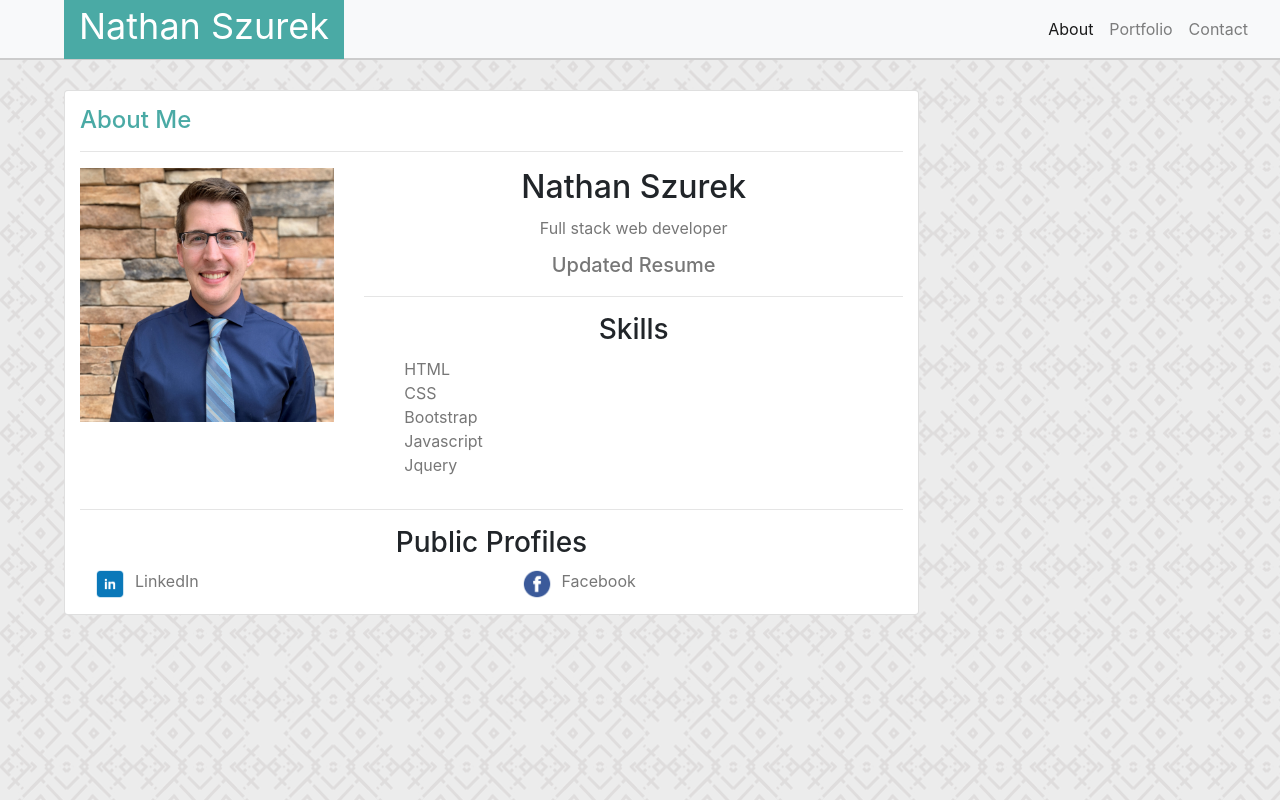
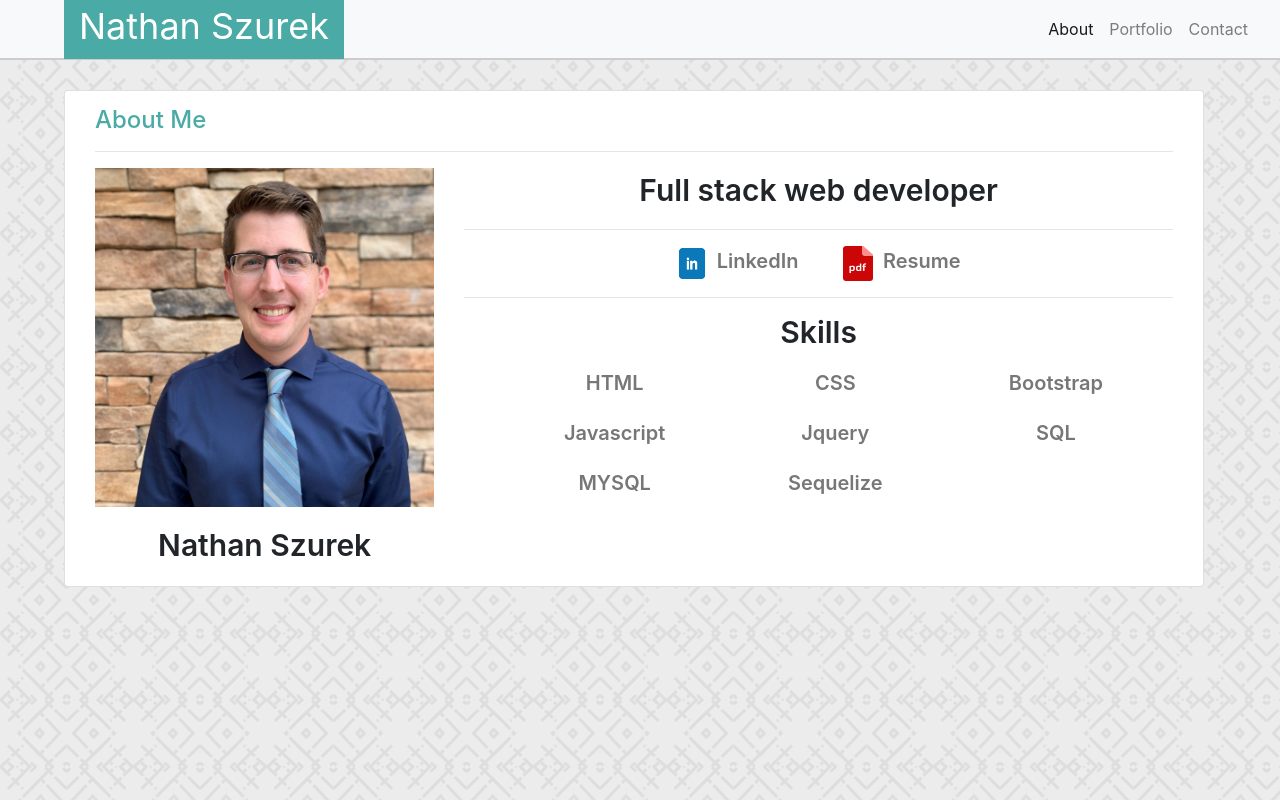
Before and after one commit to NathanSzu/ResponsivePortfolio, a plain HTML site: page index.html in a window 1280 px wide. Drawn offline with nearby package versions, Linux system fonts and the light colour scheme.

Commit message:
Reformatted the about me page

```diff
--- a/index.html
+++ b/index.html
@@ -1,5 +1,6 @@
 <!doctype html>
 <html lang="en">
+
 <head>
     <title>Portfolio - About Me</title>
     <!-- Required meta tags -->
@@ -11,6 +12,7 @@
         integrity="sha384-ggOyR0iXCbMQv3Xipma34MD+dH/1fQ784/j6cY/iJTQUOhcWr7x9JvoRxT2MZw1T" crossorigin="anonymous">
     <link rel="stylesheet" href="style.css">
 </head>
+
 <body>
     <nav class="navbar flex-row-reverse navbar-expand navbar-light bg-light">
         <div class="brand">
@@ -23,63 +25,80 @@
         </div>
     </nav>
     <main class="container">
-          <div class="card col-md-9">
+        <div class="card col-md-12">
             <div class="card-body">
                 <h4 class="card-title h">About Me</h4>
                 <hr>
                 <div class="row">
                     <div class="col-md-4">
                         <img class="about-img" src="Assets/profile.jpg" alt="Profile Picture">
+                        <h2 class="title-wrapper">Nathan Szurek</h2>
                     </div>
                     <div class="col-md-8">
-                            <h2 class="bio">Nathan Szurek</h2>
-                            <ul class="p bio">
-                                <li>Full stack web developer</li>
-                            </ul>
-                            <a class="resume-link" href="Assets/Resume.pdf" target="blank">
-                                <p>Updated Resume</p>
-                            </a>
+                        <div class="title-wrapper">
+                            Full stack web developer
+                        </div>
                         <hr>
-                            <h3 class="bio">Skills</h3>
-                            <ul class="p skill-list">
-                                <li>HTML</li>
-                                <li>CSS</li>
-                                <li>Bootstrap</li>
-                                <li>Javascript</li>
-                                <li>Jquery</li>
-                            </ul>
-
-
+                        <div class="additional-info-wrapper">
+                            <div class="additional-info">
+                                <a href="https://www.linkedin.com/in/nathanszurek" target="blank"><img class="icon"
+                                        src="Assets/linkedin.png" alt="LinkedIn"></a>
+                                <a class="link p additional-info-text" href="https://www.linkedin.com/in/nathanszurek"
+                                    target="blank">LinkedIn</a>
+                            </div>
+                            <div class="additional-info">
+                                <a class="link p additional-info-text" href="Assets/Resume.pdf"
+                                    target="blank">Resume</a>
+                                <a href="Assets/Resume.pdf" target="blank"><img class="icon" src="Assets/pdf.png"
+                                        alt="Resume"></a>
                             </div>
                         </div>
                         <hr>
-                    <div class="row">
-                        <div class="col-md-12">
-                            <h3 class="bio">Public Profiles</h3>
+                        <div>
+                            <h3 class="title-wrapper">Skills</h3>
+                            <ul class="p skill-list">
+                                <div class="li-wrapper">
+                                    <li class="skill-li">HTML</li>
                                 </div>
-                        <div class="col-md-6">
-                            <div class="col-md-3">
-                                <a href="https://www.linkedin.com/in/nathanszurek" target="blank"><img class="icon" src="Assets/linkedin.png" alt="LinkedIn"></a>
+                                <div class="li-wrapper">
+                                    <li class="skill-li">CSS</li>
                                 </div>
-
-                            <a class="link p" href="https://www.linkedin.com/in/nathanszurek" target="blank">LinkedIn</a>
+                                <div class="li-wrapper">
+                                    <li class="skill-li">Bootstrap</li>
                                 </div>
-                        <div class="col-md-6">
-                            <div class="col-md-3">
-                                <a href="https://www.facebook.com/nathan.szurek?ref=bookmarks" target="blank"><img class="icon" src="Assets/facebook.png" alt="Facebook"></a>
+                                <div class="li-wrapper">
+                                    <li class="skill-li">Javascript</li>
                                 </div>
-
-                            <a class="link p" href="https://www.facebook.com/nathan.szurek?ref=bookmarks" target="blank">Facebook</a>
+                                <div class="li-wrapper">
+                                    <li class="skill-li">Jquery</li>
                                 </div>
-
+                                <div class="li-wrapper">
+                                    <li class="skill-li">SQL</li>
+                                </div>
+                                <div class="li-wrapper">
+                                    <li class="skill-li">MYSQL</li>
+                                </div>
+                                <div class="li-wrapper">
+                                    <li class="skill-li">Sequelize</li>
+                                </div>
+                            </ul>
+                        </div>
+                    </div>
                 </div>
             </div>
         </div>
     </main>
     <!-- Optional JavaScript -->
     <!-- jQuery first, then Popper.js, then Bootstrap JS -->
-    <script src="https://code.jquery.com/jquery-3.3.1.slim.min.js" integrity="sha384-q8i/X+965DzO0rT7abK41JStQIAqVgRVzpbzo5smXKp4YfRvH+8abtTE1Pi6jizo" crossorigin="anonymous"></script>
-    <script src="https://cdnjs.cloudflare.com/ajax/libs/popper.js/1.14.7/umd/popper.min.js" integrity="sha384-UO2eT0CpHqdSJQ6hJty5KVphtPhzWj9WO1clHTMGa3JDZwrnQq4sF86dIHNDz0W1" crossorigin="anonymous"></script>
-    <script src="https://stackpath.bootstrapcdn.com/bootstrap/4.3.1/js/bootstrap.min.js" integrity="sha384-JjSmVgyd0p3pXB1rRibZUAYoIIy6OrQ6VrjIEaFf/nJGzIxFDsf4x0xIM+B07jRM" crossorigin="anonymous"></script>
+    <script src="https://code.jquery.com/jquery-3.3.1.slim.min.js"
+        integrity="sha384-q8i/X+965DzO0rT7abK41JStQIAqVgRVzpbzo5smXKp4YfRvH+8abtTE1Pi6jizo"
+        crossorigin="anonymous"></script>
+    <script src="https://cdnjs.cloudflare.com/ajax/libs/popper.js/1.14.7/umd/popper.min.js"
+        integrity="sha384-UO2eT0CpHqdSJQ6hJty5KVphtPhzWj9WO1clHTMGa3JDZwrnQq4sF86dIHNDz0W1"
+        crossorigin="anonymous"></script>
+    <script src="https://stackpath.bootstrapcdn.com/bootstrap/4.3.1/js/bootstrap.min.js"
+        integrity="sha384-JjSmVgyd0p3pXB1rRibZUAYoIIy6OrQ6VrjIEaFf/nJGzIxFDsf4x0xIM+B07jRM"
+        crossorigin="anonymous"></script>
 </body>
+
 </html>
--- a/style.css
+++ b/style.css
@@ -78,6 +78,30 @@ nav {
     top: 30px;
 }
 
+/* Additional Info Div */
+.additional-info-wrapper {
+    text-align: center;
+    margin-bottom: 10px;
+}
+
+.additional-info {
+    display: inline-block;
+    margin-left: 20px;
+    margin-right: 20px;
+}
+
+.additional-info-text {
+    font-size: 20px;
+    font-weight: 600;
+    color: #777777;
+}
+
+.title-wrapper {
+    text-align: center;
+    font-size: 30px;
+    font-weight: 600;
+}
+
 @media screen and (max-width: 640px) {
     .card {
         top: 65px;
@@ -105,6 +129,21 @@ nav {
 
 .skill-list {
     list-style-position: unset;
+    font-size: 18px;
+}
+
+.skill-li {
+    display: inline;
+    font-weight: 600;
+    font-size: 20px;
+}
+
+.li-wrapper {
+    text-align: center;
+    float: left;
+    width: 33%;
+    margin-top: 10px;
+    margin-bottom: 10px;
 }
 
 .col-md-9 {
@@ -118,26 +157,19 @@ nav {
     height: auto;
     float: left;
     margin-right: 10px;
-    margin-bottom: 10px;
+    margin-bottom: 20px;
 }
 
 /* Icons */
 
 .icon {
     width: 30px;
-    height: auto;
+    height: 35px;
     float: left;
 }
 
 .link {
     margin-left: 10px;
-}
-
-.bio {
-    text-align: center;
-    margin: unset;
-    margin-bottom: 10px;
-    padding: unset;
 }
 
 /* Gallery images. */
@@ -166,13 +198,6 @@ nav {
     text-align: center;
 }
 
-.resume-link {
-    color: #777777;
-    text-align: center;
-    font-weight: 500;
-    font-size: 20px;
-}
-
 .img-border {
     border: #4aaaa5;
     border-style: solid;
```
Also changed, not shown: Assets/facebook.png (deleted), Assets/pdf.png (added). Lines whose indentation alone changed are shown as unchanged.
